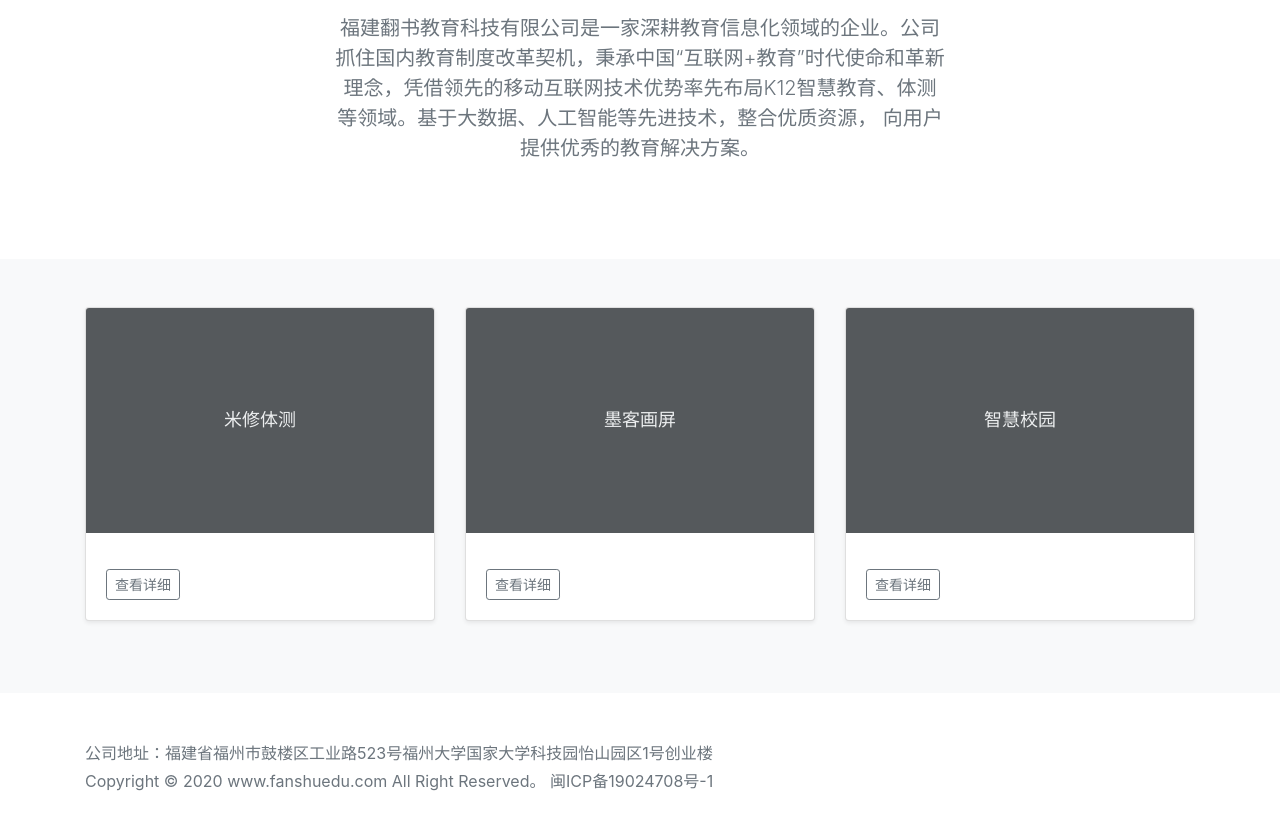
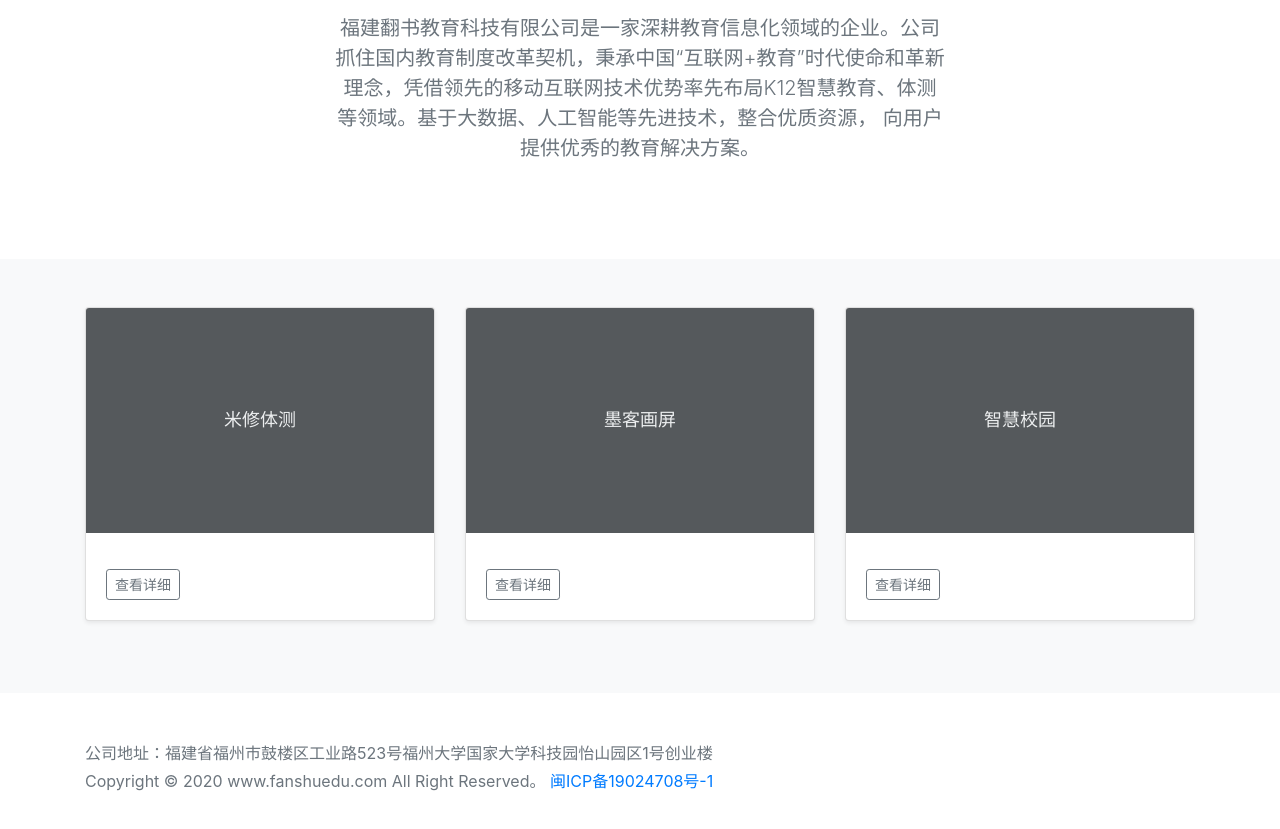
Before and after one commit to fanshuedu/fanshujiaoyu.github.io, a plain HTML site: page index.html in a window 1280 px wide. Shown: the part 235-1064 px from the top of the page. Drawn offline with nearby package versions, Linux system fonts and the light colour scheme.

Commit message:
Update index.html

```diff
--- a/index.html
+++ b/index.html
@@ -152,7 +152,7 @@
 <footer class="text-muted">
     <div class="container">
         <p>公司地址：福建省福州市鼓楼区工业路523号福州大学国家大学科技园怡山园区1号创业楼</p>
-        <p>Copyright &copy; 2020 www.fanshuedu.com All Right Reserved。 闽ICP备19024708号-1</p>
+        <p>Copyright &copy; 2020 www.fanshuedu.com All Right Reserved。 <a href="https://beian.miit.gov.cn" target="_blank">闽ICP备19024708号-1</a></p>
     </div>
 </footer>
 </body>
```
